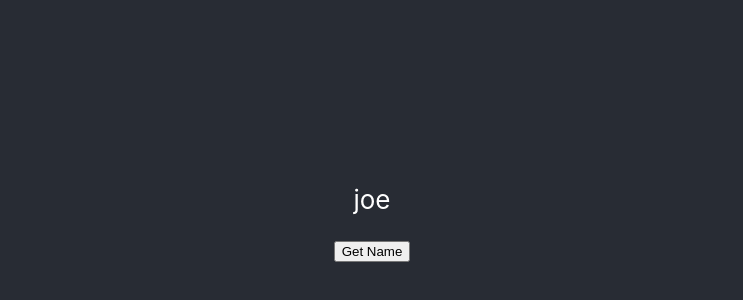
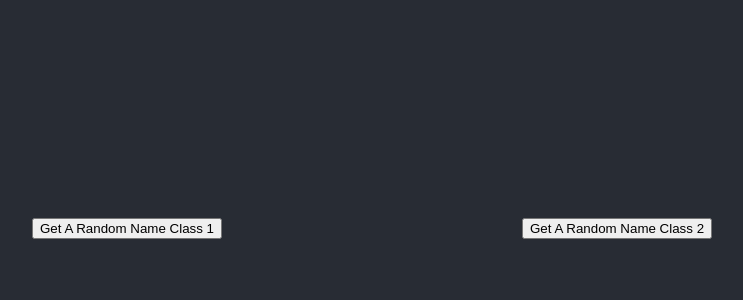
Before and after one commit to vladsolokha/portfolio-review, a React (Create React App) app: page / in a window 1280 px wide. Shown: the part 190-490 px from the top of the page, without its empty margins (268-1011 px from the left). Built offline with nearby package versions, Linux system fonts and the light colour scheme.

Commit message:
made 2 of everything appear. 2 classes of random names.

```diff
--- a/src/App.css
+++ b/src/App.css
@@ -6,9 +6,16 @@
   background-color: #282c34;
   min-height: 100vh;
   display: flex;
-  flex-direction: column;
   align-items: center;
-  justify-content: center;
+  flex-direction: row-reverse;
+  flex-wrap: wrap;
+  justify-content: space-evenly;
   font-size: calc(10px + 2vmin);
   color: white;
+
 }
+
+.section1 {
+  order: 1;
+  width: auto;
+}
--- a/src/App.js
+++ b/src/App.js
@@ -2,36 +2,52 @@ import React, {useState, useEffect} from 'react';
 import './App.css';
 
 const students = ['joe ', 'billy ', 'bob ', 'jane ', 'john ', 'isaac ', 'vlad ']; //will need to be imported from file or so
+const students2 = ['gail', 'jaden', 'kai', 'bobby', 'a-a', 'fierce', 'eden', 'tanya']
 
 function App() {
 
   const [names, setNames] = useState(students); //can store objects as state, can call in objects from outside of block
+  const [names2, setNames2] = useState(students2);
+  const [randomName, setRandomName] = useState(''); //sets state to get random name
+  const [randomName2, setRandomName2] = useState('');
+
   const min = 0;
   const max = names.length;
-
-  const [randomName, setRandomName] = useState(''); //sets state to get random name
-
-  useEffect(() => {
-    buttonHandler();
-  })
+  const max2 = names2.length;
 
   const buttonHandler = () => {
     const randindex = Math.floor(Math.random() * (max - min) + min);
     const getName = names[randindex];
-
     setRandomName(getName)
   }
+  const buttonHandler2 = () => {
+    const randindex2 = Math.floor(Math.random() * (max2 - min) + min);
+    const getName = names2[randindex2];
+    setRandomName2(getName)
+  }
+
 
   return (
     <div className="App">
       <header className="App-header">
+        <div className="section1">
+          <p>
+            {randomName} {/*called from state variable above*/}
+          </p>
 
-        <p>
-          {randomName} {/*called from state variable above*/}
-        </p>
+          <button onClick={buttonHandler}>
+            Get A Random Name Class 1
+          </button>
+        </div>
+        <div className="section2">
+          <p>
+            {randomName2}
+          </p>
 
-        <button onClick={buttonHandler}>Get Name</button>
-
+          <button onClick={buttonHandler2}>
+            Get A Random Name Class 2
+          </button>
+        </div>
       </header>
     </div>
   );
```
